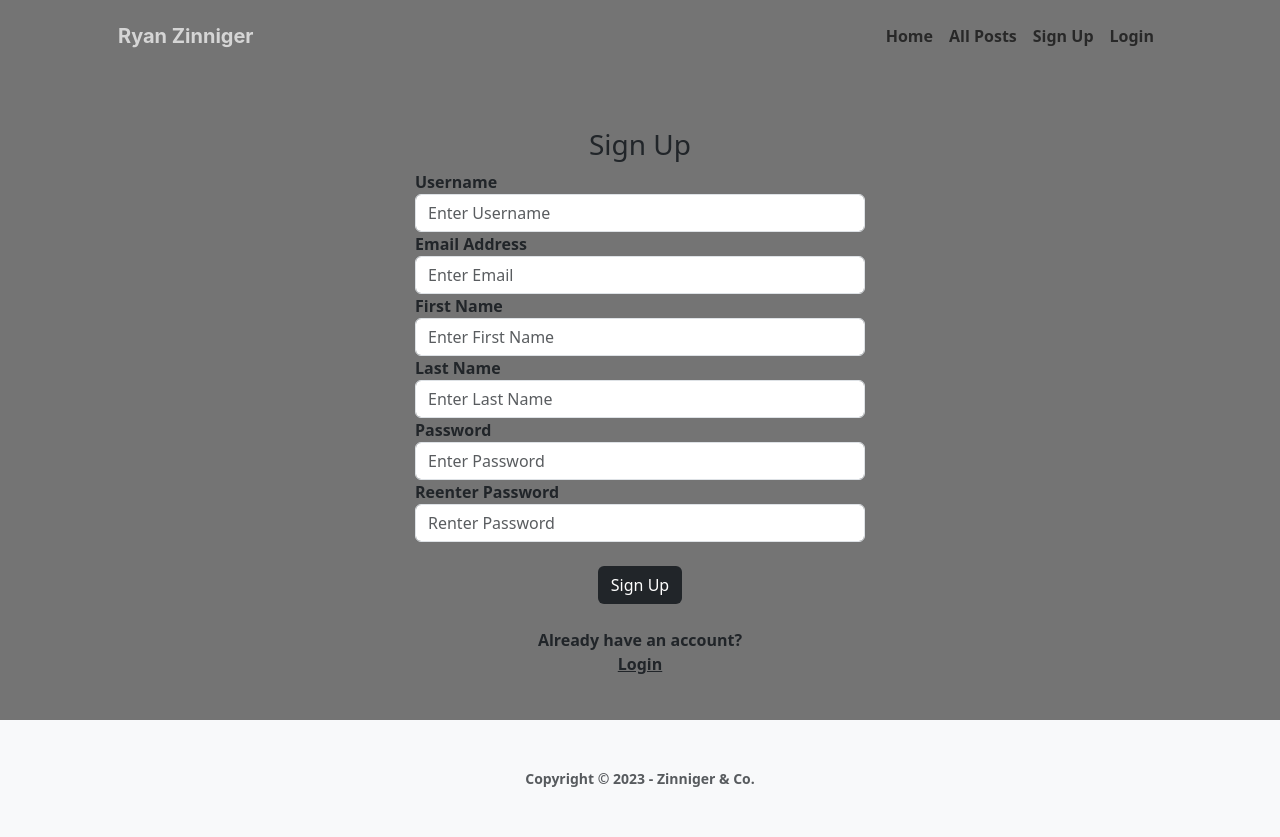
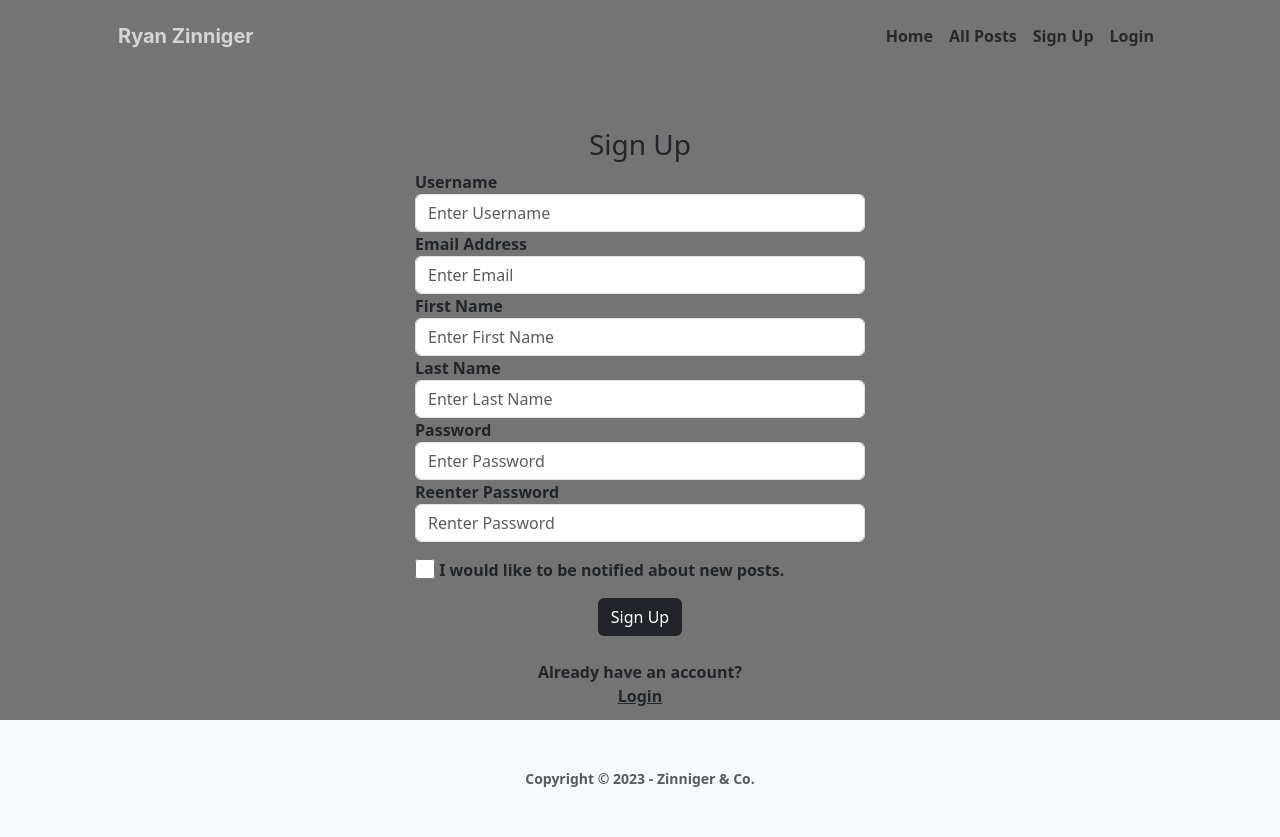
Before and after one commit to ryzinn18/PersonalBlog, a Flask app: page /sign-up in a window 1280 px wide. Run offline with Flask 2, Linux system fonts and the light colour scheme; some libraries are stand-ins or nearby versions.

Commit message:
Added ability to subscribe while signing up

```diff
--- a/website/models.py
+++ b/website/models.py
@@ -12,6 +12,7 @@ class User(db.Model, UserMixin):
     password = db.Column(db.String(150))
     date_created = db.Column(db.DateTime(timezone=True), default=datetime.now())
     permissions = db.Column(db.String(10), default="Viewer")
+    subscribed = db.Column(db.Boolean, nullable=False)
     posts = db.relationship("Post", backref="user", passive_deletes=True)
     comments = db.relationship("Comment", backref="user", passive_deletes=True)
     likes = db.relationship("Like", backref="user", passive_deletes=True)
--- a/website/templates/signup.html
+++ b/website/templates/signup.html
@@ -17,8 +17,9 @@
             <input type="password" id="password1" name="password1" class="form-control" placeholder="Enter Password"/>
             <label for="password2">Reenter Password</label>
             <input type="password" id="password2" name="password2" class="form-control" placeholder="Renter Password"/>
-            <br>
-            <div align="center">
+            <input type="checkbox" id="subscribe" name="subscribe" value="False" style="width: 20px; height: 20px; vertical-align: -3px;"/>
+            <label for="subscribe" style="padding-top: 1rem"> I would like to be notified about new posts.</label>
+            <div align="center" style="padding-top: 1rem;">
                 <button class="btn text-bg-dark" type="submit">Sign Up</button>
             </div>
             <br>
```
